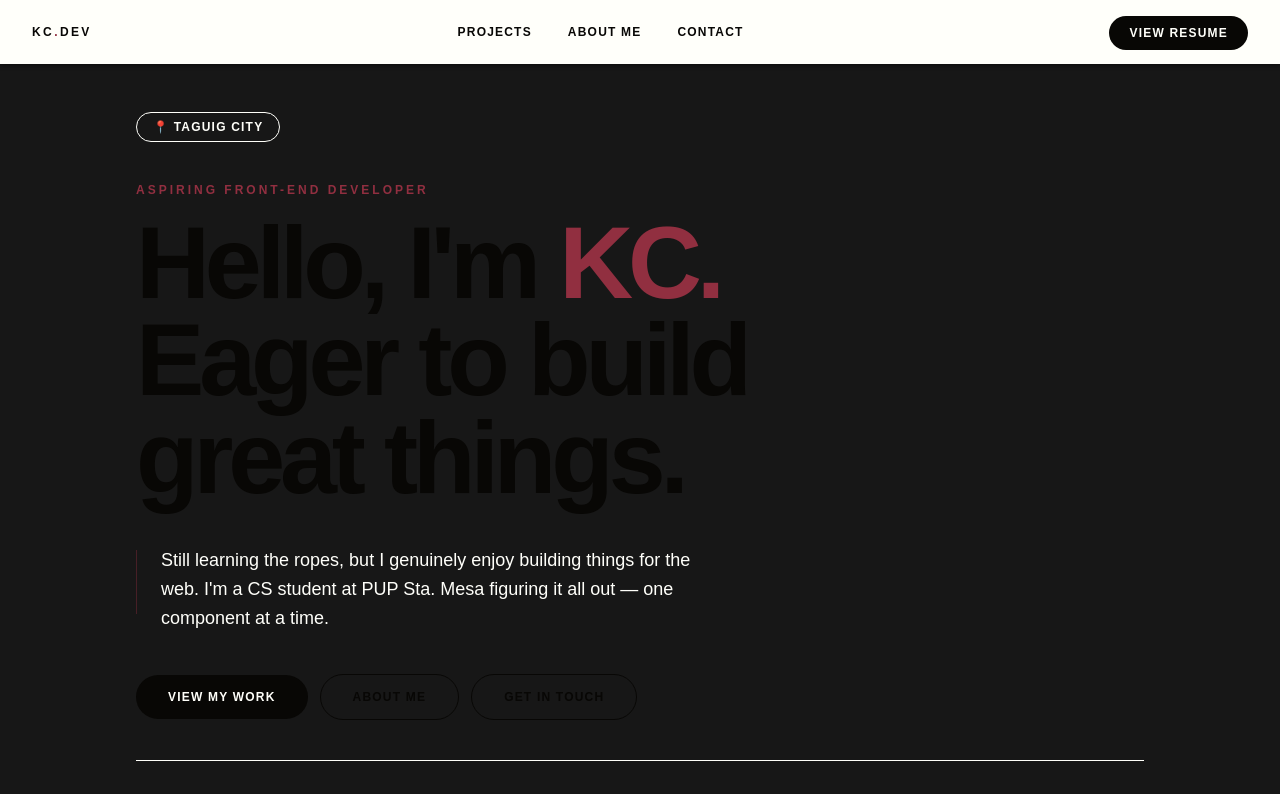
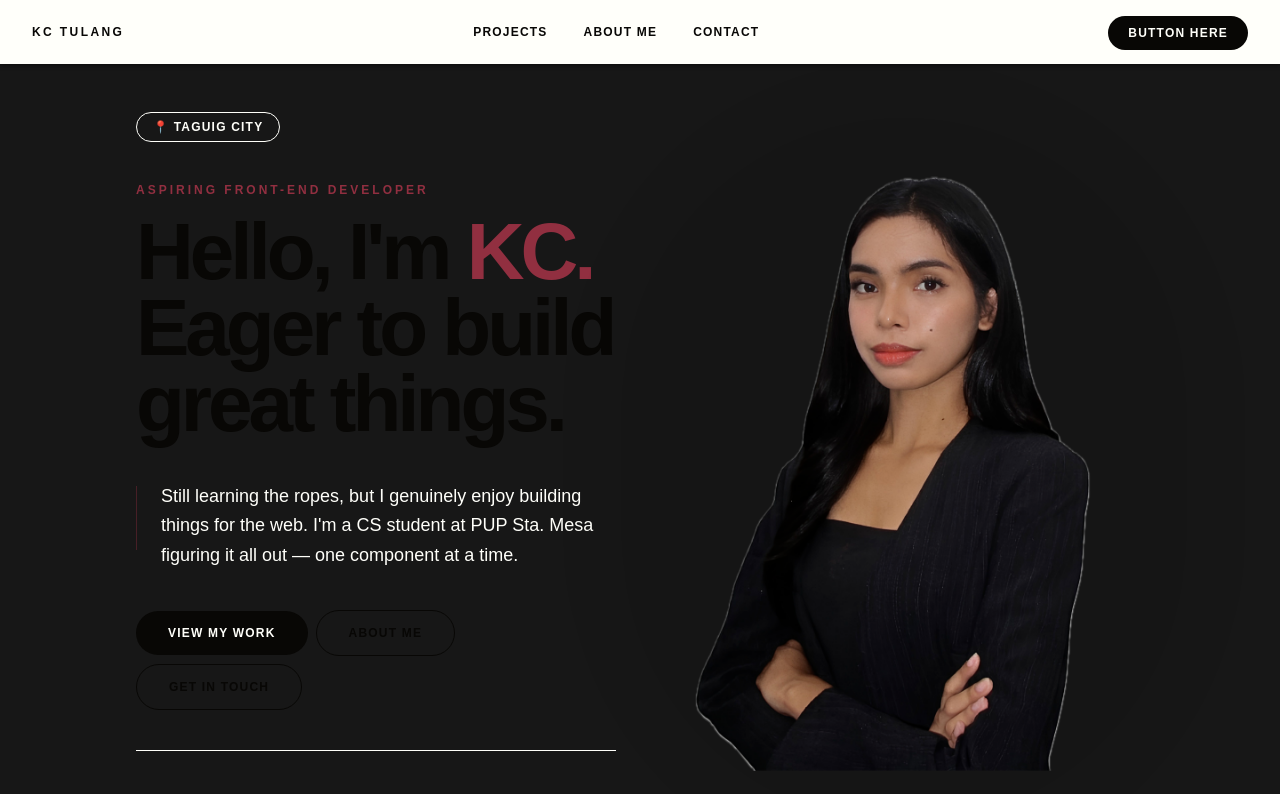
Before and after one commit to KCTulang/my-portfolio, a Next.js app: page / in a window 1280 px wide. Shown: the top 794 px of the page. Built offline with nearby package versions, Linux system fonts and the light colour scheme.

Commit message:
feat: add the picture of the developer for user reference

```diff
--- a/components/Hero.tsx
+++ b/components/Hero.tsx
@@ -6,17 +6,20 @@ export const Hero = () => {
 	return (
 		<section className="min-h-screen w-full flex flex-col justify-center px-8 md:px-16 lg:px-24 pt-28 pb-16">
 			<div className="max-w-5xl mx-auto w-full space-y-10">
+				<div className="flex flex-col-reverse md:flex-row items-center justify-between gap-12">
+					<div className="max-w-5xl mx-auto w-full">
+						<div className="flex-1 space-y-10">
 							{/* 1. Location Badge */}
 							<div className="inline-flex items-center gap-2 px-4 py-1.5 rounded-full bg-[--color-charcoal]/5 border border-[--color-charcoal]/10 text-xs font-semibold tracking-widest uppercase text-[--color-charcoal] hover:border-(--color-crimson)/30 hover:text-(--color-crimson) hover:bg-(--color-crimson)/5 transition-all duration-300 cursor-default">
 								📍 Taguig City
 							</div>
 
-				{/* 2. Eyebrow + Headline */}
+							{/* 2. Headline */}
 							<div className="space-y-4">
 								<p className="text-xs font-semibold tracking-[0.25em] uppercase text-(--color-crimson)">
 									Aspiring Front-End Developer
 								</p>
-					<h1 className="text-[clamp(2.8rem,8vw,7rem)] font-black tracking-tighter text-(--color-rich-black) leading-[0.95]">
+								<h1 className="text-[clamp(2.8rem,8vw,5rem)] font-black tracking-tighter text-(--color-rich-black) leading-[0.95]">
 									Hello, I'm <span className="text-(--color-crimson)">KC.</span>
 									<br />
 									Eager to build
@@ -29,14 +32,14 @@ export const Hero = () => {
 							<div className="flex items-start gap-6 max-w-xl">
 								<div className="w-px h-16 bg-(--color-crimson)/40 shrink-0 mt-1" />
 								<p className="text-base md:text-lg text-[--color-charcoal] leading-relaxed">
-						Still learning the ropes, but I genuinely enjoy building things for
-						the web. I'm a CS student at PUP Sta. Mesa figuring it all out — one
-						component at a time.
+									Still learning the ropes, but I genuinely enjoy building
+									things for the web. I'm a CS student at PUP Sta. Mesa figuring
+									it all out — one component at a time.
 								</p>
 							</div>
 
 							{/* 4. CTA Row */}
-				<div className="flex flex-wrap items-center gap-3">
+							<div className="flex flex-wrap items-center gap-2">
 								{/* Primary */}
 								<Link
 									href="/projects"
@@ -71,14 +74,17 @@ export const Hero = () => {
 								</Link>
 							</div>
 
-				{/* 5. Stats / Stack Row */}
+							{/* Stack Row */}
 							<div className="flex flex-wrap gap-10 border-t border-[--color-charcoal]/10 pt-10">
 								{[
 									{ value: "Next.js", label: "Primary Framework" },
 									{ value: "React", label: "UI Library" },
 									{ value: "Tailwind", label: "CSS Framework" },
 								].map((stat) => (
-						<div key={stat.label} className="group space-y-1 cursor-default">
+									<div
+										key={stat.label}
+										className="group space-y-1 cursor-default"
+									>
 										<p className="text-sm font-black tracking-tight text-(--color-rich-black) group-hover:text-(--color-crimson) transition-colors duration-300">
 											{stat.value}
 										</p>
@@ -89,6 +95,21 @@ export const Hero = () => {
 								))}
 							</div>
 						</div>
+					</div>
+
+					<div className="relative shrink-0 w-64 md:w-72 lg:w-120">
+						<div className="absolute inset-0 bg-(--color-rich-black)/8 rounded-full scale-120 blur-xl" />
+						<Image
+							src="/Image/KC.png"
+							alt="KC - Aspiring Front End Developer"
+							width={500}
+							height={500}
+							className="relative z-1 w-full h-auto object-contain"
+							priority
+						/>
+					</div>
+				</div>
+			</div>
 		</section>
 	);
 };
--- a/components/Navbar.tsx
+++ b/components/Navbar.tsx
@@ -46,7 +46,9 @@ export default function Navbar() {
 						}}
 						className="text-xs font-bold tracking-[0.2em] uppercase"
 					>
-						KC<span className="text-(--color-crimson)">.</span>Dev
+						<span className="hover:text-(--color-crimson) transition-colors duration-500">
+							KC Tulang
+						</span>
 					</Link>
 					<button
 						type="button"
@@ -91,7 +93,7 @@ export default function Navbar() {
 						className="md:hidden mt-4 bg-(--color-crimson) text-white px-6 py-2.5 rounded-full text-xs font-bold tracking-widest uppercase shadow-md"
 						onClick={() => setIsMenuOpen(false)}
 					>
-						View Resume
+						Button Here
 					</Link>
 				</div>
 
@@ -101,7 +103,7 @@ export default function Navbar() {
 						href="/contact"
 						className="bg-(--color-rich-black) text-(--color-ivory) px-5 py-2.5 text-xs font-bold tracking-widest uppercase rounded-full hover:bg-(--color-crimson) hover:text-white transition-all duration-300"
 					>
-						View Resume
+						Button Here
 					</Link>
 				</div>
 			</nav>
```
Lines whose indentation alone changed are shown as unchanged.
